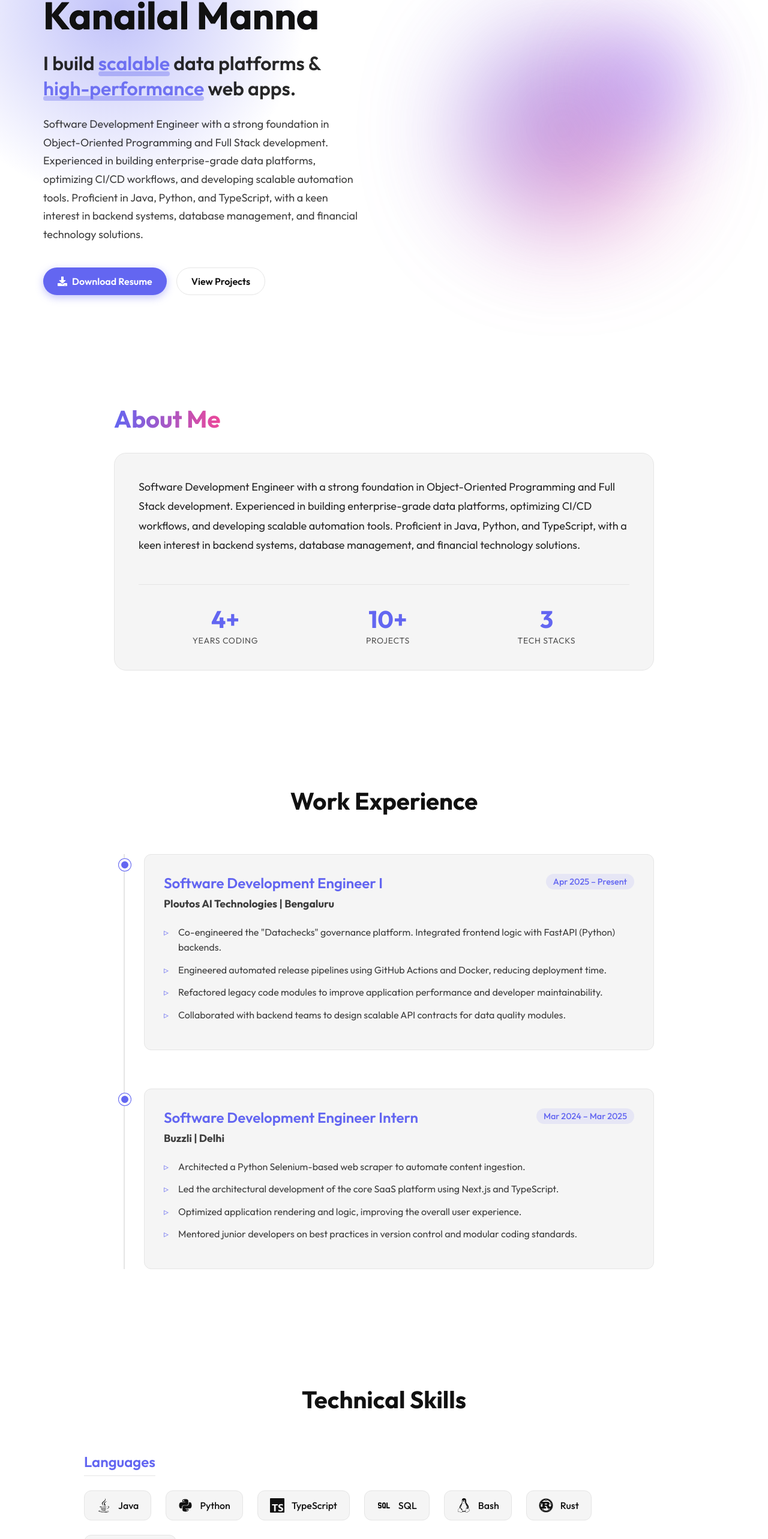
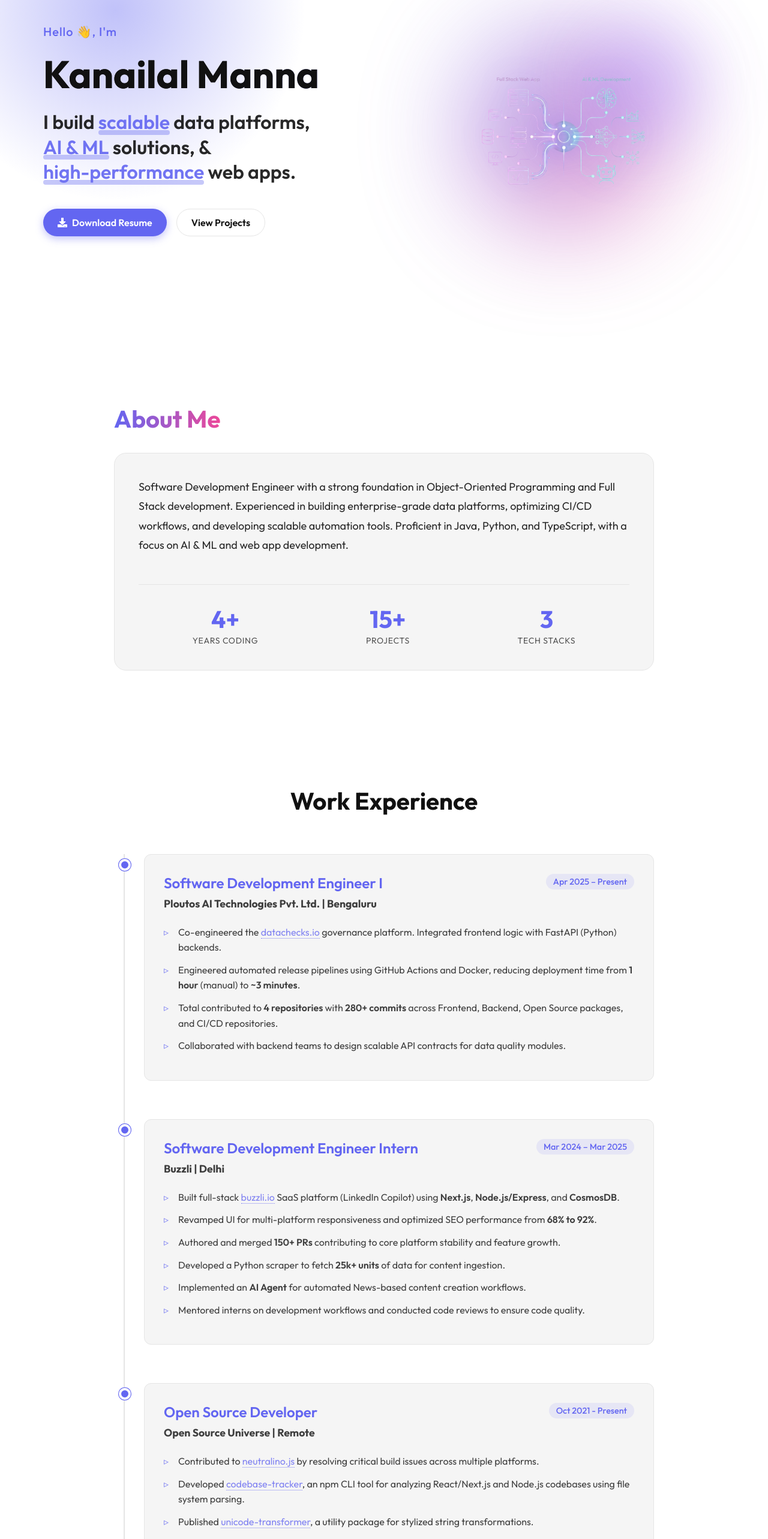
Before and after one commit to Kanai2003/Kanai2003.github.io, a Next.js app: page / in a window 1280 px wide. Shown: the part 223-2789 px from the top of the page at 60% size. Built offline with nearby package versions, Linux system fonts and the light colour scheme.

Commit message:
feat: update portfolio content, add Leetcode links, and introduce hero image with rich text formatting for experience details.

```diff
--- a/src/components/About.tsx
+++ b/src/components/About.tsx
@@ -23,7 +23,7 @@ export default function About() {
               <span className={styles.statLabel}>Years Coding</span>
             </div>
             <div className={styles.statItem}>
-              <span className={styles.statNumber}>10+</span>
+              <span className={styles.statNumber}>15+</span>
               <span className={styles.statLabel}>Projects</span>
             </div>
             <div className={styles.statItem}>
--- a/src/components/Contact.tsx
+++ b/src/components/Contact.tsx
@@ -4,6 +4,7 @@ import styles from "./Contact.module.css";
 import { resumeData } from "@/data/resume";
 import { motion } from "framer-motion";
 import { FaEnvelope, FaPhone, FaGithub, FaLinkedin } from "react-icons/fa";
+import { SiLeetcode } from "react-icons/si";
 
 export default function Contact() {
   return (
@@ -49,6 +50,14 @@ export default function Contact() {
           >
             <FaLinkedin />
           </a>
+          <a
+            href={resumeData.leetcode}
+            target="_blank"
+            rel="noopener noreferrer"
+            className={styles.socialLink}
+          >
+            <SiLeetcode />
+          </a>
         </div>
 
         <footer className={styles.footer}>
--- a/src/components/Experience.module.css
+++ b/src/components/Experience.module.css
@@ -108,6 +108,24 @@
   color: var(--primary);
 }
 
+.description li strong,
+.description li b {
+  font-weight: 600;
+  color: var(--foreground);
+}
+
+.description li a {
+  color: var(--primary);
+  text-decoration: none;
+  border-bottom: 1px dotted var(--primary);
+  transition: all 0.2s ease;
+}
+
+.description li a:hover {
+  border-bottom-style: solid;
+  opacity: 0.8;
+}
+
 @media (max-width: 600px) {
   .header {
     flex-direction: column;
--- a/src/components/Experience.tsx
+++ b/src/components/Experience.tsx
@@ -38,7 +38,7 @@ export default function Experience() {
                 </h4>
                 <ul className={styles.description}>
                   {exp.description.map((desc, i) => (
-                    <li key={i}>{desc}</li>
+                    <li key={i} dangerouslySetInnerHTML={{ __html: desc }} />
                   ))}
                 </ul>
               </div>
--- a/src/components/Hero.module.css
+++ b/src/components/Hero.module.css
@@ -158,6 +158,18 @@
   animation: float 10s infinite reverse;
 }
 
+.heroImage {
+  position: relative;
+  z-index: 2;
+  object-fit: contain;
+  max-width: 100%;
+  height: auto;
+  max-height: 100%; /* Constrain max height to match strict dimensions if needed, or rely on width */
+  filter: drop-shadow(
+    0 0 20px rgba(99, 102, 241, 0.3)
+  ); /* Add a subtle glow/shadow to make it pop */
+}
+
 .bgGlow {
   position: absolute;
   top: -10%;
--- a/src/components/Hero.tsx
+++ b/src/components/Hero.tsx
@@ -15,14 +15,15 @@ export default function Hero() {
           transition={{ duration: 0.8 }}
           className={styles.content}
         >
-          <span className={styles.greeting}>Hello, I&apos;m</span>
+          <span className={styles.greeting}>Hello 👋, I&apos;m</span>
           <h1 className={styles.name}>{resumeData.name}</h1>
           <h2 className={styles.title}>
             I build <span className={styles.highlight}>scalable</span> data
-            platforms &{" "}
+            platforms, <span className={styles.highlight}>AI & ML</span>{" "}
+            solutions, &{" "}
             <span className={styles.highlight}>high-performance</span> web apps.
           </h2>
-          <p className={styles.summary}>{resumeData.summary}</p>
+          {/* <p className={styles.summary}>{resumeData.summary}</p> */}
 
           <div className={styles.actions}>
             <a
@@ -46,6 +47,13 @@ export default function Hero() {
         >
           <div className={styles.circle}></div>
           <div className={styles.circle2}></div>
+          <img
+            src="/hero_image.png"
+            width={400}
+            height={400}
+            alt={resumeData.name}
+            className={styles.heroImage}
+          />
         </motion.div>
       </div>
 
--- a/src/components/Navbar.tsx
+++ b/src/components/Navbar.tsx
@@ -2,6 +2,7 @@ import styles from "./Navbar.module.css";
 import Link from "next/link";
 import { FaGithub, FaLinkedin } from "react-icons/fa";
 import { resumeData } from "@/data/resume";
+import { SiLeetcode } from "react-icons/si";
 
 export default function Navbar() {
   return (
@@ -9,7 +10,8 @@ export default function Navbar() {
       <div className={styles.container}>
         <div className={styles.logo}>
           <Link href="/">
-            Kanai<span className={styles.highlight}>.dev</span>
+            Kanai
+            <span className={styles.highlight}>.Engineer</span>
           </Link>
         </div>
         <div className={styles.links}>
@@ -35,6 +37,14 @@ export default function Navbar() {
           >
             <FaLinkedin size={20} />
           </a>
+          <a
+            href={resumeData.leetcode}
+            target="_blank"
+            rel="noopener noreferrer"
+            aria-label="Leetcode"
+          >
+            <SiLeetcode size={20} />
+          </a>
         </div>
       </div>
     </nav>
--- a/src/data/resume.ts
+++ b/src/data/resume.ts
@@ -5,39 +5,68 @@ export const resumeData = {
   // phone: "",
   github: "https://github.com/kanai2003",
   linkedin: "https://linkedin.com/in/kanailalmanna/",
+  leetcode: "https://leetcode.com/kanai2003/",
   summary:
-    "Software Development Engineer with a strong foundation in Object-Oriented Programming and Full Stack development. Experienced in building enterprise-grade data platforms, optimizing CI/CD workflows, and developing scalable automation tools. Proficient in Java, Python, and TypeScript, with a keen interest in backend systems, database management, and financial technology solutions.",
+    "Software Development Engineer with a strong foundation in Object-Oriented Programming and Full Stack development. Experienced in building enterprise-grade data platforms, optimizing CI/CD workflows, and developing scalable automation tools. Proficient in Java, Python, and TypeScript, with a focus on AI & ML and web app development.",
   skills: {
-    languages: [
+    "Programming Languages": [
       "Java",
       "Python",
+      "JavaScript",
       "TypeScript",
       "SQL",
       "Bash",
+      "C",
       "Rust",
-      "JavaScript",
     ],
-    backend: [
+    Backend: [
       "RESTful APIs",
       "FastAPI",
+      "Node.js",
+      "Express.js",
+      "Microservices",
       "PostgreSQL",
+      "SQL",
       "MongoDB",
-      "Node.js",
-      "Microservices",
     ],
-    devops: ["Docker", "GitHub Actions", "Git", "Linux (Shell Scripting)"],
-    frontend: ["Next.js", "React", "Tailwind CSS"],
+    Frontend: [
+      "Next.js",
+      "React",
+      "Zustand",
+      "Recoil",
+      "Redux",
+      "Tailwind CSS",
+      "CSS",
+      "HTML",
+      "MUI",
+    ],
+    DevOps: [
+      "Docker",
+      "Docker Compose",
+      "GitHub Actions",
+      "Git",
+      "Linux (Shell Scripting)",
+    ],
+    "AI & ML": [
+      "Pandas",
+      "NumPy",
+      "Matplotlib",
+      "Seaborn",
+      "Scikit-learn",
+      "FastAPI",
+      "Streamlit",
+    ],
   },
   experience: [
     {
-      company: "Ploutos AI Technologies",
+      company: "Ploutos AI Technologies Pvt. Ltd.",
       role: "Software Development Engineer I",
       date: "Apr 2025 – Present",
       location: "Bengaluru",
       description: [
-        'Co-engineered the "Datachecks" governance platform. Integrated frontend logic with FastAPI (Python) backends.',
-        "Engineered automated release pipelines using GitHub Actions and Docker, reducing deployment time.",
-        "Refactored legacy code modules to improve application performance and developer maintainability.",
+        'Co-engineered the <a href="https://datachecks.io" target="_blank" rel="noopener noreferrer">datachecks.io</a> governance platform. Integrated frontend logic with FastAPI (Python) backends.',
+        "Engineered automated release pipelines using GitHub Actions and Docker, reducing deployment time from <strong>1 hour</strong> (manual) to <strong>~3 minutes</strong>.",
+        "Total contributed to <strong>4 repositories</strong> with <strong>280+ commits</strong> across Frontend, Backend, Open Source packages, and CI/CD repositories.",
         "Collaborated with backend teams to design scalable API contracts for data quality modules.",
       ],
     },
@@ -47,10 +76,24 @@ export const resumeData = {
       date: "Mar 2024 – Mar 2025",
       location: "Delhi",
       description: [
-        "Architected a Python Selenium-based web scraper to automate content ingestion.",
-        "Led the architectural development of the core SaaS platform using Next.js and TypeScript.",
-        "Optimized application rendering and logic, improving the overall user experience.",
-        "Mentored junior developers on best practices in version control and modular coding standards.",
+        'Built full-stack <a href="https://buzzli.io" target="_blank" rel="noopener noreferrer">buzzli.io</a> SaaS platform (LinkedIn Copilot) using <strong>Next.js</strong>, <strong>Node.js/Express</strong>, and <strong>CosmosDB</strong>.',
+        "Revamped UI for multi-platform responsiveness and optimized SEO performance from <strong>68% to 92%</strong>.",
+        "Authored and merged <strong>150+ PRs</strong> contributing to core platform stability and feature growth.",
+        "Developed a Python scraper to fetch <strong>25k+ units</strong> of data for content ingestion.",
+        "Implemented an <strong>AI Agent</strong> for automated News-based content creation workflows.",
+        "Mentored interns on development workflows and conducted code reviews to ensure code quality.",
+      ],
+    },
+    {
+      company: "Open Source Universe",
+      role: "Open Source Developer",
+      date: "Oct 2021 - Present",
+      location: "Remote",
+      description: [
+        'Contributed to <a href="https://github.com/neutralinojs/neutralino.js" target="_blank" rel="noopener noreferrer">neutralino.js</a> by resolving critical build issues across multiple platforms.',
+        'Developed <a href="https://www.npmjs.com/package/codebase-tracker" target="_blank" rel="noopener noreferrer">codebase-tracker</a>, an npm CLI tool for analyzing React/Next.js and Node.js codebases using file system parsing.',
+        'Published <a href="https://www.npmjs.com/package/unicode-transformer" target="_blank" rel="noopener noreferrer">unicode-transformer</a>, a utility package for stylized string transformations.',
+        "Active <strong>3-time Hacktoberfest contributor</strong>, resolving bugs and documentation issues across multiple open-source repositories.",
       ],
     },
   ],
@@ -67,7 +110,7 @@ export const resumeData = {
       tech: ["Node.js", "CLI"],
       link: "https://www.npmjs.com/package/codebase-tracker",
       description:
-        "A CLI tool for static code analysis that parses Abstract Syntax Trees (AST) to map function calls and component usage.",
+        "A CLI tool for static code analysis that uses file system parsing to map function calls and component usage.",
     },
     {
       name: "Chat-Mine",
```
Also changed, not shown: public/hero_image.png (added).
